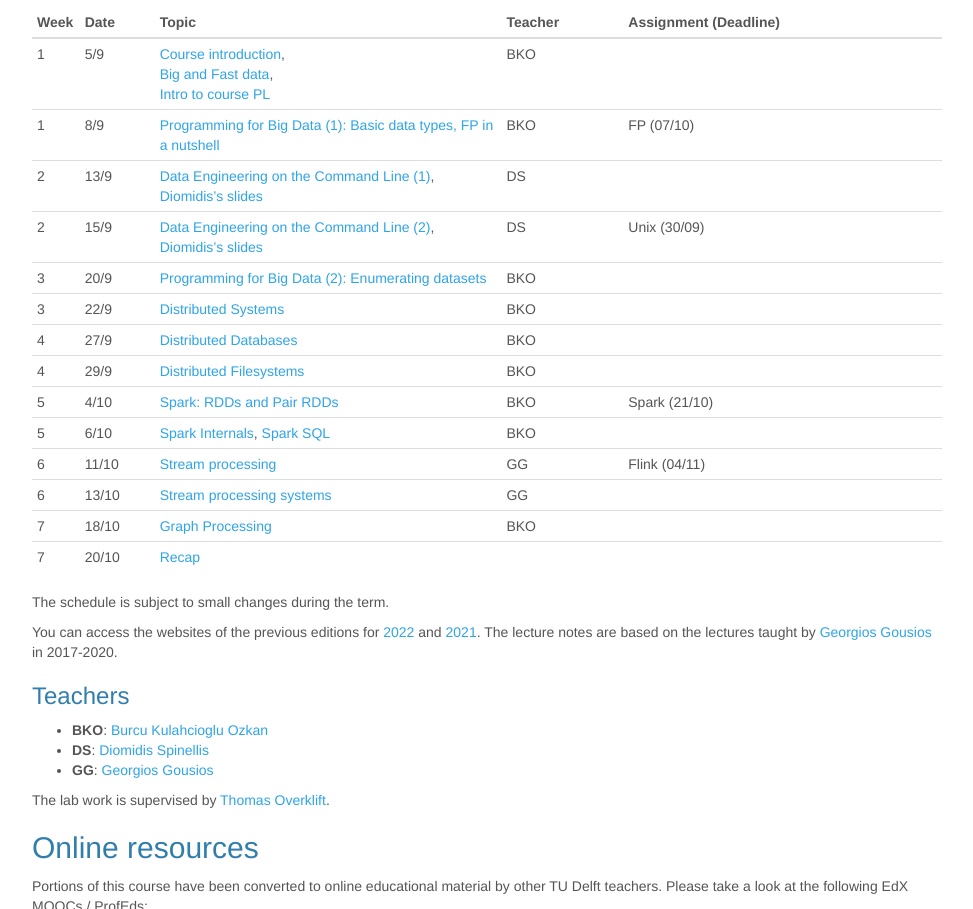
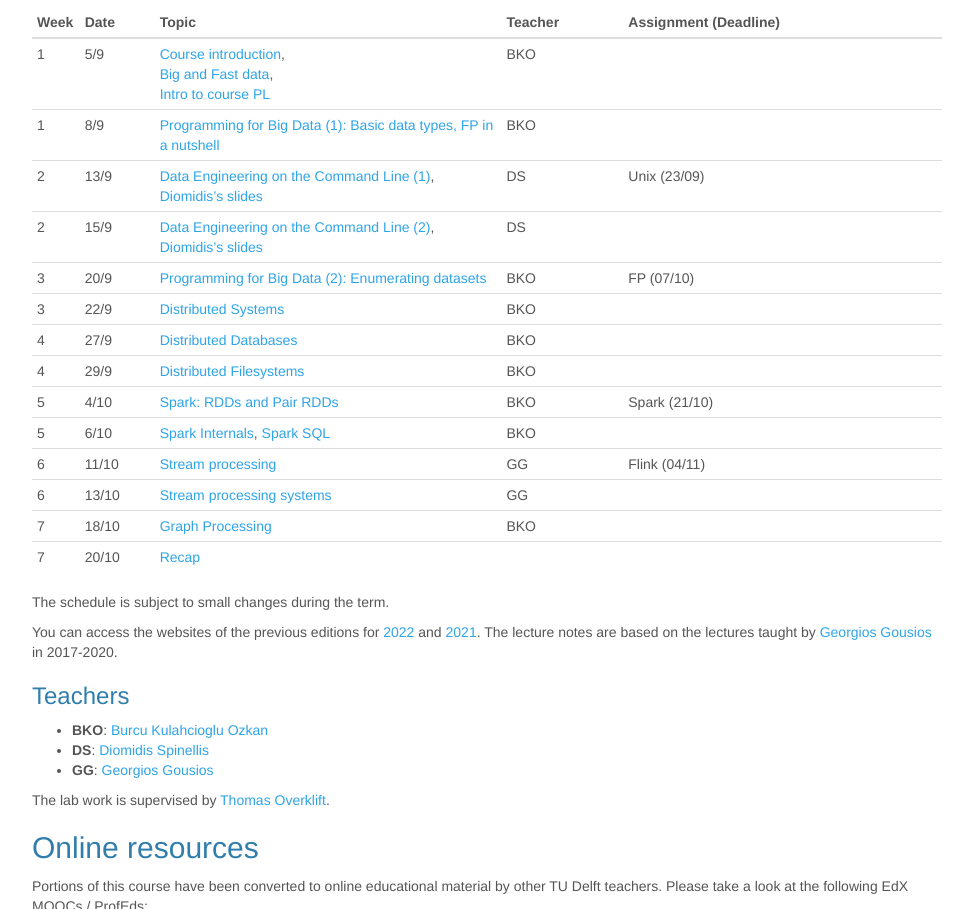
Before and after one commit to burcuku/cse2520-bigdata, a plain HTML site: page index.html in a window 1280 px wide. Shown: the part 833-1742 px from the top of the page, without its empty margins (153-1126 px from the left). Drawn offline with nearby package versions, Linux system fonts and the light colour scheme; some packages are replaced by stand-ins of ours.

Commit message:
Updated assignment deadlines

```diff
--- a/index.html
+++ b/index.html
@@ -501,7 +501,7 @@ provide you with solutions.</p></li>
 <td align="left"><a href="prog-big-data.html">Programming for Big Data
 (1): Basic data types, FP in a nutshell</a></td>
 <td align="left">BKO</td>
-<td align="left">FP (07/10)</td>
+<td align="left"></td>
 </tr>
 <tr class="odd">
 <td align="left">2</td>
@@ -510,7 +510,7 @@ provide you with solutions.</p></li>
 Command Line (1)</a>, <br /> <a href="https://www.spinellis.gr/unix/utools-en-90.pdf">Diomidis’s
 slides</a></td>
 <td align="left">DS</td>
-<td align="left"></td>
+<td align="left">Unix (23/09)</td>
 </tr>
 <tr class="even">
 <td align="left">2</td>
@@ -519,7 +519,7 @@ slides</a></td>
 Command Line (2)</a>, <br /> <a href="https://www.spinellis.gr/unix/utools-en-90.pdf">Diomidis’s
 slides</a></td>
 <td align="left">DS</td>
-<td align="left">Unix (30/09)</td>
+<td align="left"></td>
 </tr>
 <tr class="odd">
 <td align="left">3</td>
@@ -527,7 +527,8 @@ slides</a></td>
 <td align="left"><a href="prog-big-data.html">Programming for Big Data
 (2): Enumerating datasets</a></td>
 <td align="left">BKO</td>
-<td align="left"><!--[Functional programming](https://brightspace.tudelft.nl/d2l/le/content/399744/viewContent/2324723/View) (1/10) --></td>
+<td align="left"><!--[Functional programming](https://brightspace.tudelft.nl/d2l/le/content/399744/viewContent/2324723/View) (1/10) -->
+FP (07/10)</td>
 </tr>
 <tr class="even">
 <td align="left">3</td>
```
